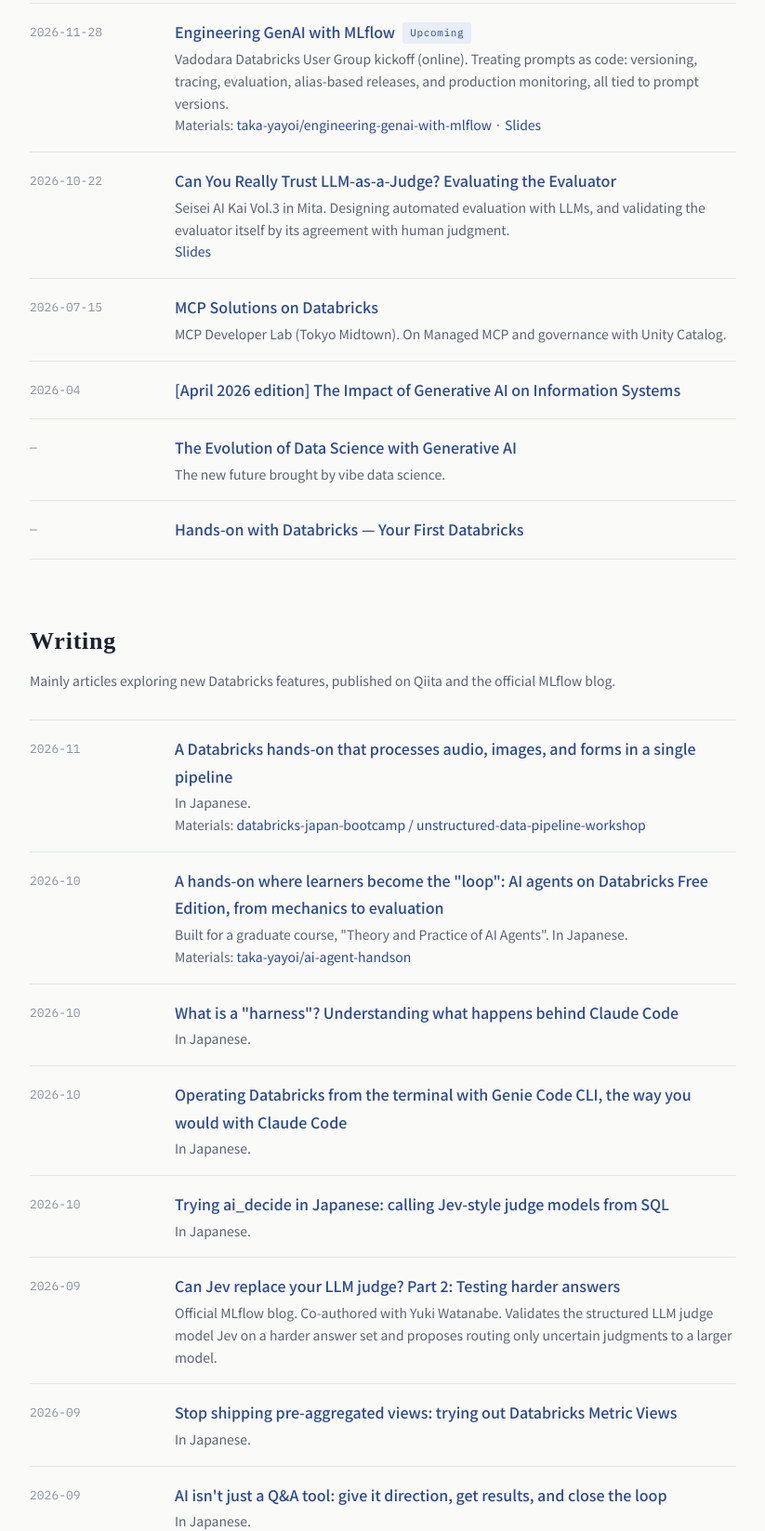
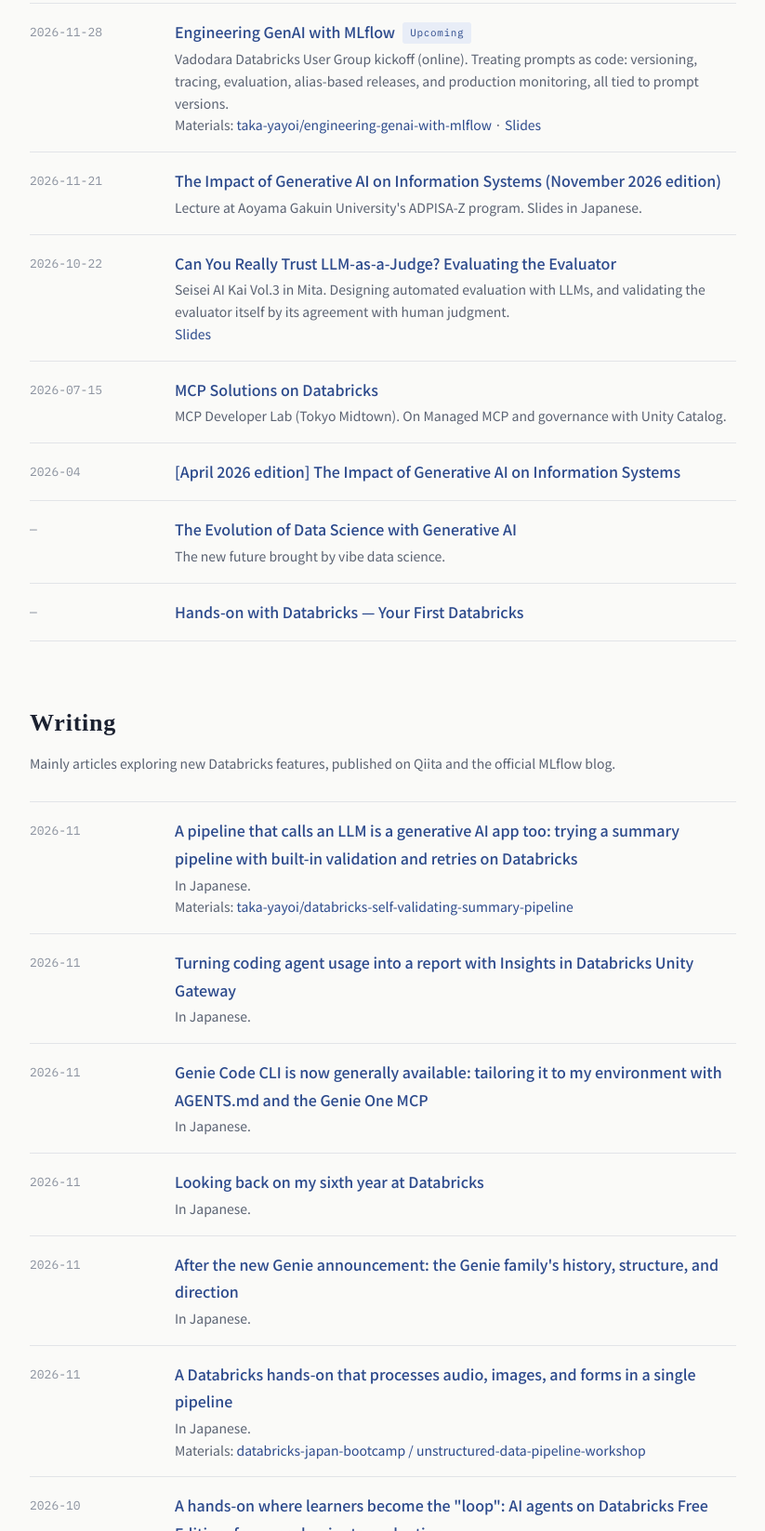
Before and after one commit to taka-yayoi/taka-yayoi.github.io, a plain HTML site: page en/index.html in a window 1280 px wide. Shown: the part 1992-3639 px from the top of the page at 93% size, without its empty margins (228-1051 px from the left). Drawn offline with Linux system fonts and the light colour scheme; a web font is replaced by a local one.

Commit message:
Add ADPISA-Z lecture (2026-11-21) and recent Qiita articles
Co-Authored-By: Claude Fable 5.2 <noreply@anthropic.com>
Claude-Session: https://claude.ai/code/session_017WamJW8hrCaEZE9dsrjs7G

```diff
--- a/en/index.html
+++ b/en/index.html
@@ -250,6 +250,7 @@ footer{margin-top:72px; padding-top:20px; border-top:1px solid var(--rule); colo
   <p class="sub">Slides are published on <a href="https://speakerdeck.com/taka_aki">Speaker Deck</a>.</p>
   <ul class="rows">
     <li><div class="when">2026-11-28</div><div><a class="what" href="https://usergroups.databricks.com/events/details/databricks-user-groups-vadodara-databricks-user-group-presents-engineering-genai-with-mlflow/">Engineering GenAI with MLflow</a><span class="tag">Upcoming</span><div class="note">Vadodara Databricks User Group kickoff (online). Treating prompts as code: versioning, tracing, evaluation, alias-based releases, and production monitoring, all tied to prompt versions.<br>Materials: <a href="https://github.com/taka-yayoi/engineering-genai-with-mlflow">taka-yayoi/engineering-genai-with-mlflow</a> · <a href="https://speakerdeck.com/taka_aki/engineering-genai-with-mlflow">Slides</a></div></div></li>
+    <li><div class="when">2026-11-21</div><div><a class="what" href="https://speakerdeck.com/taka_aki/seisei-ai-niyoru-jouhou-shisutemu-heno-inpakuto-2026-toshi-11-tsukiban">The Impact of Generative AI on Information Systems (November 2026 edition)</a><div class="note">Lecture at Aoyama Gakuin University's ADPISA-Z program. Slides in Japanese.</div></div></li>
     <li><div class="when">2026-10-22</div><div><a class="what" href="https://seisei-ai.connpass.com/event/403469/">Can You Really Trust LLM-as-a-Judge? Evaluating the Evaluator</a><div class="note">Seisei AI Kai Vol.3 in Mita. Designing automated evaluation with LLMs, and validating the evaluator itself by its agreement with human judgment.<br><a href="https://speakerdeck.com/taka_aki/llm-as-a-judge-ha-hontouni-shinrai-dekiru-no-ka-hyoukaki-o-hyouka-suru-hanashi">Slides</a></div></div></li>
     <li><div class="when">2026-07-15</div><div><a class="what" href="https://devlab.geodesiccap.com/">MCP Solutions on Databricks</a><div class="note">MCP Developer Lab (Tokyo Midtown). On Managed MCP and governance with Unity Catalog.</div></div></li>
     <li><div class="when">2026-04</div><div><a class="what" href="https://speakerdeck.com/taka_aki/2026nian-4yue-ban-sheng-cheng-ainiyoruqing-bao-sisutemuhenoinpakuto">[April 2026 edition] The Impact of Generative AI on Information Systems</a></div></li>
@@ -262,6 +263,11 @@ footer{margin-top:72px; padding-top:20px; border-top:1px solid var(--rule); colo
   <h2>Writing</h2>
   <p class="sub">Mainly articles exploring new Databricks features, published on Qiita and the official MLflow blog.</p>
   <ul class="rows">
+    <li><div class="when">2026-11</div><div><a class="what" href="https://qiita.com/taka_yayoi/items/e21496d252a2aa3e533f">A pipeline that calls an LLM is a generative AI app too: trying a summary pipeline with built-in validation and retries on Databricks</a><div class="note">In Japanese.<br>Materials: <a href="https://github.com/taka-yayoi/databricks-self-validating-summary-pipeline">taka-yayoi/databricks-self-validating-summary-pipeline</a></div></div></li>
+    <li><div class="when">2026-11</div><div><a class="what" href="https://qiita.com/taka_yayoi/items/a2be53bd9d784de480eb">Turning coding agent usage into a report with Insights in Databricks Unity Gateway</a><div class="note">In Japanese.</div></div></li>
+    <li><div class="when">2026-11</div><div><a class="what" href="https://qiita.com/taka_yayoi/items/b0c4a88482f516cbd8ec">Genie Code CLI is now generally available: tailoring it to my environment with AGENTS.md and the Genie One MCP</a><div class="note">In Japanese.</div></div></li>
+    <li><div class="when">2026-11</div><div><a class="what" href="https://qiita.com/taka_yayoi/items/2524ad5eb46107cba519">Looking back on my sixth year at Databricks</a><div class="note">In Japanese.</div></div></li>
+    <li><div class="when">2026-11</div><div><a class="what" href="https://qiita.com/taka_yayoi/items/49129c0d657364f3bd04">After the new Genie announcement: the Genie family's history, structure, and direction</a><div class="note">In Japanese.</div></div></li>
     <li><div class="when">2026-11</div><div><a class="what" href="https://qiita.com/taka_yayoi/items/391d777feefcbfe62184">A Databricks hands-on that processes audio, images, and forms in a single pipeline</a><div class="note">In Japanese.<br>Materials: <a href="https://github.com/databricks-solutions/databricks-japan-bootcamp/tree/main/unstructured-data-pipeline-workshop">databricks-japan-bootcamp / unstructured-data-pipeline-workshop</a></div></div></li>
     <li><div class="when">2026-10</div><div><a class="what" href="https://qiita.com/taka_yayoi/items/a0c5c4f5fba482c36688">A hands-on where learners become the "loop": AI agents on Databricks Free Edition, from mechanics to evaluation</a><div class="note">Built for a graduate course, "Theory and Practice of AI Agents". In Japanese.<br>Materials: <a href="https://github.com/taka-yayoi/ai-agent-handson">taka-yayoi/ai-agent-handson</a></div></div></li>
     <li><div class="when">2026-10</div><div><a class="what" href="https://qiita.com/taka_yayoi/items/3efc82120727a012c036">What is a "harness"? Understanding what happens behind Claude Code</a><div class="note">In Japanese.</div></div></li>
```
Also changed, not shown: index.html (+6 -0 lines).
